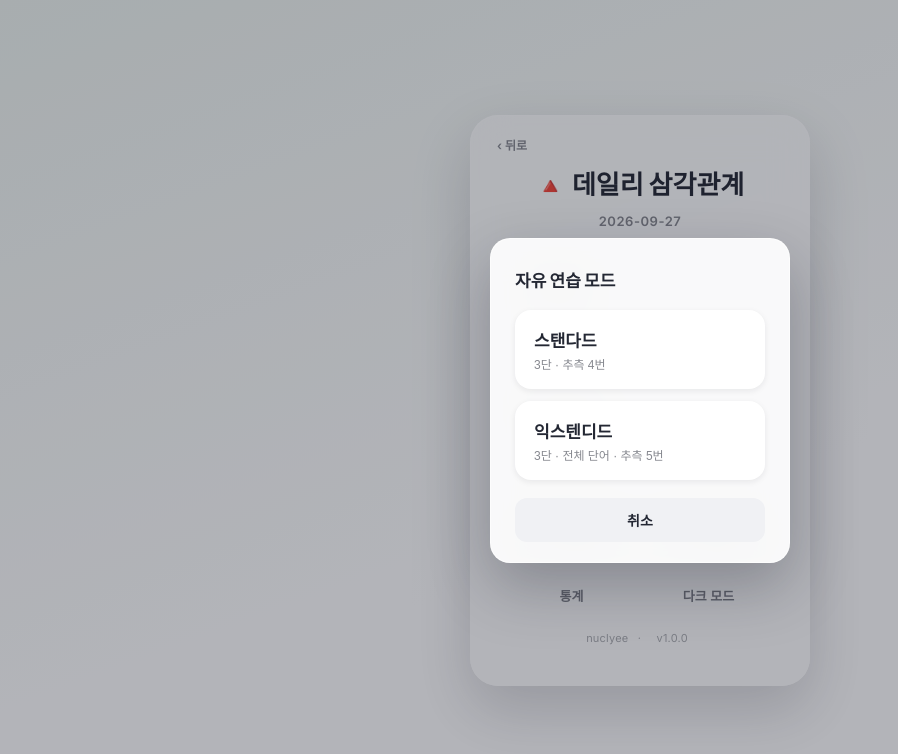
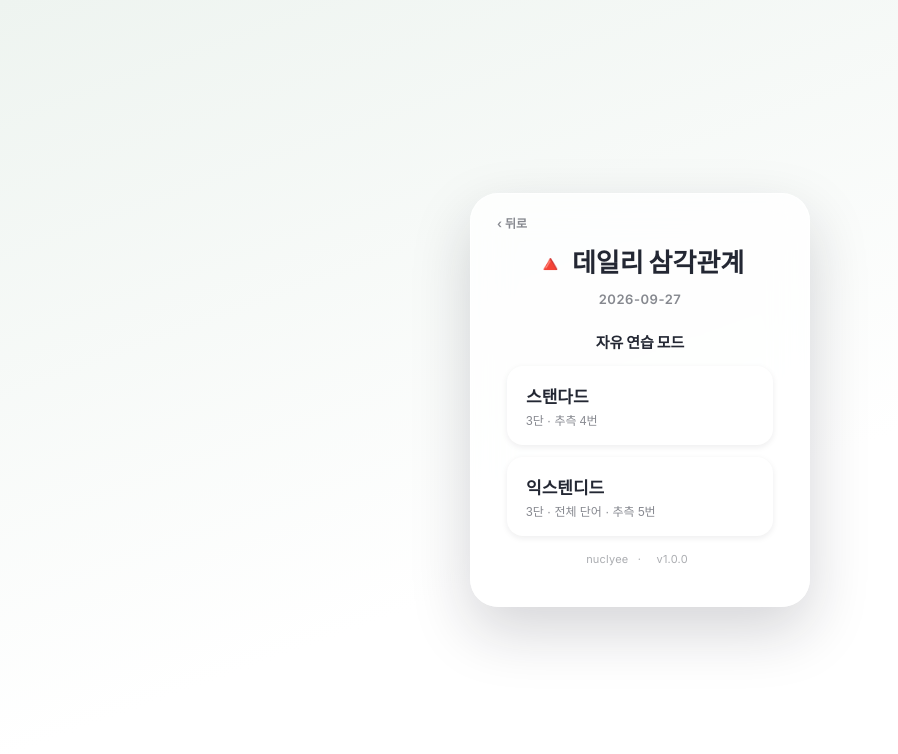
Before and after one commit to nuclyee72/DailyTrilateral, a website with bundled scripts: page index.html in a window 1280 px wide. Both pictures are taken after a click on the button "자유 연습". Shown: the whole page, without its empty margins (0-898 px from the left). Built offline with nearby package versions, Linux system fonts and the light colour scheme.

Commit message:
자유 연습: 모드 고르기를 창 대신 랜딩 카드 안에서
Co-Authored-By: Claude Opus 5.5 <noreply@anthropic.com>

```diff
--- a/index.html
+++ b/index.html
@@ -72,6 +72,21 @@
         <div id="archive-cal" class="daily-stats-cal"></div>
         <p id="archive-error" class="archive-error"></p>
         <button id="btn-archive-play" class="landing-btn landing-btn-primary" type="button" disabled>플레이</button>
+      </div>
+
+      <!-- 자유 연습 모드 고르기 — 메인 카드 안에서 #landing-main 과 교체 표시. 고르면 바로 시작 -->
+      <div id="landing-free" class="landing-stack" hidden>
+        <h3 class="landing-sub-title">자유 연습 모드</h3>
+        <div class="daily-cards">
+          <button id="btn-freeplay-standard" class="daily-card" type="button" data-variant="standard">
+            <span class="daily-card-name">스탠다드</span>
+            <span class="daily-card-desc">3단 · 추측 4번</span>
+          </button>
+          <button id="btn-freeplay-extended" class="daily-card" type="button" data-variant="extended">
+            <span class="daily-card-name">익스텐디드</span>
+            <span class="daily-card-desc">3단 · 전체 단어 · 추측 5번</span>
+          </button>
+        </div>
       </div>
 
       <p class="landing-footer">
@@ -178,26 +193,6 @@
     </div>
   </div>
 
-  <!-- 자유 연습 모드 선택 모달 -->
-  <div id="freeplay-mode-modal" class="modal-overlay">
-    <div class="modal-card">
-      <h2 class="floating-panel-title">자유 연습 모드</h2>
-      <div class="daily-cards">
-        <button id="btn-freeplay-standard" class="daily-card" type="button" data-variant="standard">
-          <span class="daily-card-name">스탠다드</span>
-          <span class="daily-card-desc">3단 · 추측 4번</span>
-        </button>
-        <button id="btn-freeplay-extended" class="daily-card" type="button" data-variant="extended">
-          <span class="daily-card-name">익스텐디드</span>
-          <span class="daily-card-desc">3단 · 전체 단어 · 추측 5번</span>
-        </button>
-      </div>
-      <div class="modal-actions">
-        <button id="btn-freeplay-mode-cancel" class="modal-btn modal-btn-cancel" type="button">취소</button>
-      </div>
-    </div>
-  </div>
-
   <script type="module" src="src/main.js"></script>
 </body>
 </html>
--- a/src/main.js
+++ b/src/main.js
@@ -59,10 +59,9 @@ const archiveErrorEl  = $('archive-error');
 const btnArchivePlay  = $('btn-archive-play');
 const archiveTypeBtns = document.querySelectorAll('#landing-archive .archive-type');
 
-const freeplayModeModal = $('freeplay-mode-modal');
+const landingFree = $('landing-free');
 const btnFreeplayStandard = $('btn-freeplay-standard');
 const btnFreeplayExtended = $('btn-freeplay-extended');
-const btnFreeplayModeCancel = $('btn-freeplay-mode-cancel');
 
 const dailyResultModal  = $('daily-result-modal');
 const dailyResultTitle  = $('daily-result-title');
@@ -101,6 +100,7 @@ function showLanding() {
   landingScreen.classList.remove('hidden');
   landingMain.hidden = false;
   landingArchive.hidden = true;
+  landingFree.hidden = true;
   landingCard.classList.remove('landing-card--archive');
   refreshLandingCard();
 }
@@ -367,20 +367,17 @@ function refreshLandingCard() {
 }
 
 // ── 자유 연습 ── (§1.16 — v1: 서버 생성기 없이 클라이언트에서 즉석 생성)
-// 모드(스탠다드/익스텐디드)는 "자유 연습" 진입 시점에 팝업으로 고른다. 팝업은 랜딩에서만 뜨고
+// 모드(스탠다드/익스텐디드)는 "자유 연습" 진입 시점에 랜딩 카드 안(#landing-free)에서 고른다.
 // 게임 화면(연속 도전 버튼)에선 다시 안 물어보므로, 한 스트릭이 진행되는 동안 모드가 바뀔 일은
 // 없다 — startFreePlay()는 매번 마지막으로 고른 freePlayVariant를 그대로 읽어도 안전.
 let freePlayVariant = 'standard';
 
-function openFreePlayModeModal() { openPanel(freeplayModeModal); }
-function closeFreePlayModeModal() { closePanel(freeplayModeModal); }
-// 모드 고르기를 취소하면 랜딩으로 — 허브에서 들어왔으면 메인 화면 = 허브
-function cancelFreePlayModeModal() { if (!leaveToHub()) closeFreePlayModeModal(); }
-btnFreeplayModeCancel.addEventListener('click', cancelFreePlayModeModal);
-freeplayModeModal.addEventListener('click', (e) => { if (e.target === freeplayModeModal) cancelFreePlayModeModal(); });
+function showFreeView() {
+  landingMain.hidden = true;
+  landingFree.hidden = false;
+}
 [btnFreeplayStandard, btnFreeplayExtended].forEach((btn) => {
   btn.addEventListener('click', () => {
-    closeFreePlayModeModal();
     freePlayVariant = btn.dataset.variant;
     freePlayStreak = 0; // 메인 화면에서 새로 고른 거라 연속 기록 리셋
     startFreePlay();
@@ -395,7 +392,7 @@ async function startFreePlay() {
   const date = extended ? '자유 연습 · 익스텐디드' : '자유 연습';
   openGame({ date, archive: true, freePlay: true, variant: freePlayVariant, state });
 }
-btnFreePlay.addEventListener('click', openFreePlayModeModal);
+btnFreePlay.addEventListener('click', showFreeView);
 btnContinueStreak.addEventListener('click', startFreePlay); // 스트릭은 유지한 채(모드도 그대로) 바로 다음 판으로
 
 // ── 뒤로가기 ──
--- a/style.css
+++ b/style.css
@@ -2179,9 +2179,15 @@ kbd {
 }
 .archive-type.active { background: var(--text-input); color: #fff; }
 
-/* 자유 연습 모드 선택 모달 — 랜딩의 데일리 카드(.daily-card)를 그대로 재사용해 "골라서 바로
-   시작"이라는 같은 상호작용을 모달 안에서도 일관되게 준다. */
-#freeplay-mode-modal .daily-cards { margin-bottom: 18px; }
+/* 자유 연습 모드 고르기 (랜딩 카드 안) — 데일리 카드(.daily-card)를 그대로 재사용해
+   "골라서 바로 시작"이라는 같은 상호작용을 준다. 제목은 허브 카드의 .sub-title과 같다. */
+.landing-sub-title {
+  margin: 0;
+  font-family: 'Outfit', 'Inter', sans-serif;
+  font-size: 15px;
+  font-weight: 700;
+  color: var(--text-given);
+}
 .landing-toggle-chip[aria-pressed="true"] {
   border-color: transparent;
   background: var(--cell-selected);
```
